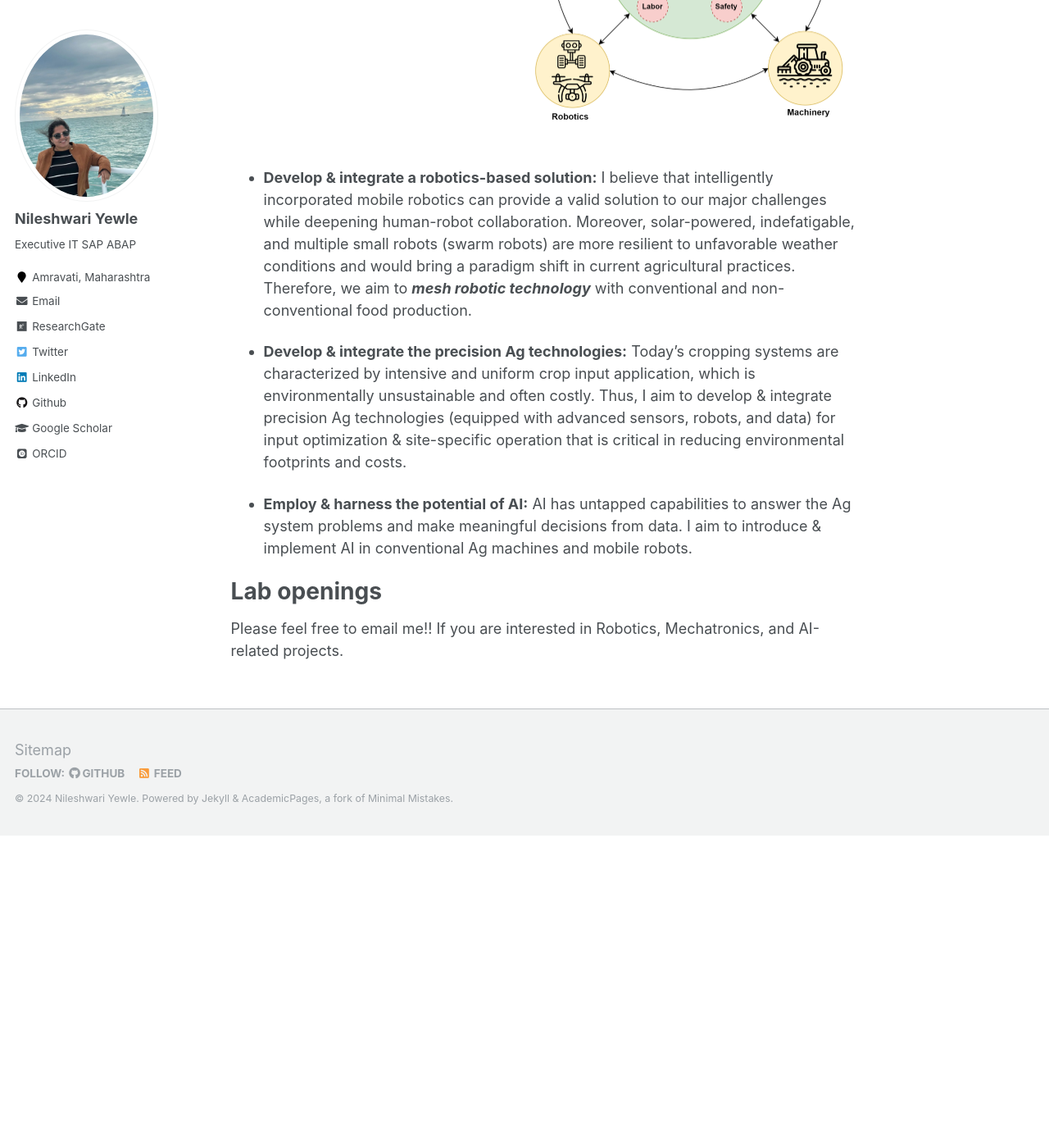
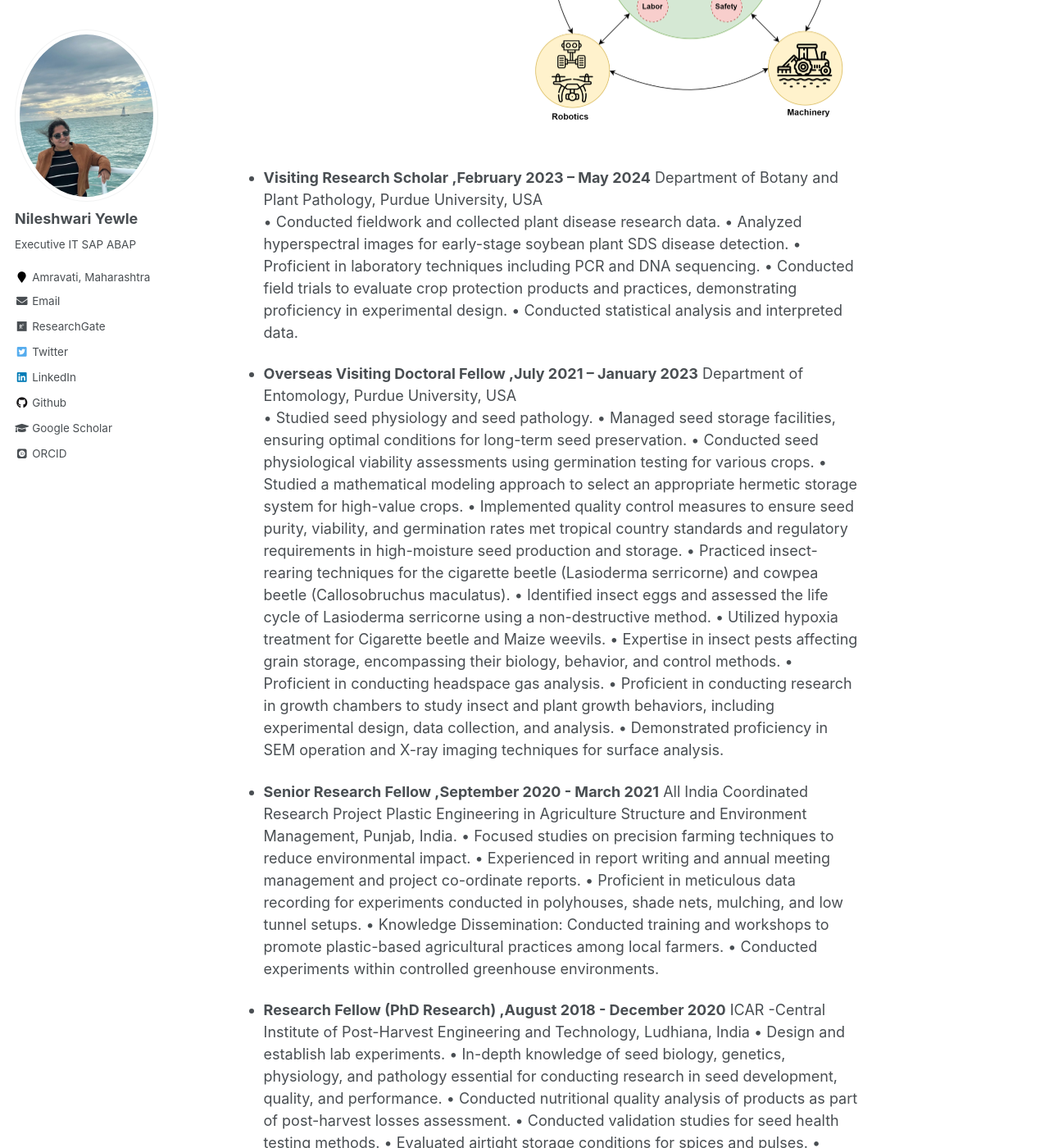
Before and after one commit to niluyewle/Myportfolio, a Jekyll site: the page built from _pages/about.md, in a window 1280 px wide and 1400 px high, scrolled down 844 px. Shown: the whole window at 82% size. Built offline with Jekyll 4.4.1, drawn with Linux system fonts in a browser that asks for light colours; some web fonts are replaced; before the commit the page ends 1863 px from its top, so only the background shows below that; some of the changed text lies outside the part shown.

Commit message:
Update about.md

```diff
--- a/_pages/about.md
+++ b/_pages/about.md
@@ -20,21 +20,79 @@ I am an Assistant Professor (tenure-Track) at the [Department of Biosystems Engi
 **Master of Technology** -- Agricultural Structures and Environmental Management    2015 – 2017
 <br/>
 **Bachelor of Technology** -- Agricultural Engineering          2011 - 2015
-# Research goals
+# Work Experience
 
 <p style='padding:0.0em; margin-left:0.0em; display: inline-block;'>
 <img src="/images/Vision.png" style="zoom:50%;  float:right; padding:0.8em"/>
 <br> I have professional experience as SAP Technical Consultant with experience on SAP Support projects. Experience includes technical developments, requirement gathering unit testing and documentation. SAP expertise SAP ABAP developments. Working experience on for custom developments:<br>
 </p>
 
-- **Develop & integrate a robotics-based solution:** I believe that intelligently incorporated mobile robotics can provide a valid solution to our major challenges while deepening human-robot collaboration. Moreover, solar-powered, indefatigable, and multiple small robots (swarm robots) are more resilient to unfavorable weather conditions and would bring a paradigm shift in current agricultural practices. Therefore, we aim to ***mesh robotic technology*** with conventional and non-conventional food production.
-
-- **Develop & integrate the precision Ag technologies:** Today's cropping systems are characterized by intensive and uniform crop input application, which is environmentally unsustainable and often costly. Thus, I aim to develop & integrate precision Ag technologies (equipped with advanced sensors, robots, and data) for input optimization & site-specific operation that is critical in reducing environmental footprints and costs.
+- **Visiting Research Scholar ,February 2023 – May 2024** Department of Botany and Plant Pathology, Purdue University, USA
+•	Conducted fieldwork and collected plant disease research data.
+•	Analyzed hyperspectral images for early-stage soybean plant SDS disease detection.
+•	Proficient in laboratory techniques including PCR and DNA sequencing.
+•	Conducted field trials to evaluate crop protection products and practices, demonstrating proficiency in experimental design.
+•	Conducted statistical analysis and interpreted data.
 
 
-- **Employ & harness the potential of AI:** AI has untapped capabilities to answer the Ag system problems and make meaningful decisions from data. I aim to introduce & implement AI in conventional Ag machines and mobile robots.
+
+- **Overseas Visiting Doctoral Fellow ,July 2021 – January 2023** Department of Entomology, Purdue University, USA
+•	Studied seed physiology and seed pathology.
+•	Managed seed storage facilities, ensuring optimal conditions for long-term seed preservation.
+•	Conducted seed physiological viability assessments using germination testing for various crops.
+•	Studied a mathematical modeling approach to select an appropriate hermetic storage system for high-value crops.
+•	Implemented quality control measures to ensure seed purity, viability, and germination rates met tropical country standards and regulatory requirements in high-moisture seed production and storage.
+•	Practiced insect-rearing techniques for the cigarette beetle (Lasioderma serricorne) and cowpea beetle (Callosobruchus maculatus).
+•	Identified insect eggs and assessed the life cycle of Lasioderma serricorne using a non-destructive method.
+•	Utilized hypoxia treatment for Cigarette beetle and Maize weevils.
+•	Expertise in insect pests affecting grain storage, encompassing their biology, behavior, and control methods.
+•	Proficient in conducting headspace gas analysis.
+•	Proficient in conducting research in growth chambers to study insect and plant growth behaviors, including experimental design, data collection, and analysis.
+•	Demonstrated proficiency in SEM operation and X-ray imaging techniques for surface analysis.
+
+
+
+- **Senior Research Fellow ,September 2020 - March 2021** All India Coordinated Research Project Plastic Engineering in Agriculture Structure and        Environment Management, Punjab, India.
+•	Focused studies on precision farming techniques to reduce environmental impact.
+•	Experienced in report writing and annual meeting management and project co-ordinate reports.
+•	Proficient in meticulous data recording for experiments conducted in polyhouses, shade nets, mulching, and low tunnel setups.
+•	Knowledge Dissemination: Conducted training and workshops to promote plastic-based agricultural practices among local farmers.
+•	Conducted experiments within controlled greenhouse environments.
+
+
+
+- **Research Fellow (PhD Research) ,August 2018 - December 2020** ICAR -Central Institute of Post-Harvest Engineering and Technology, Ludhiana, India
+•	Design and establish lab experiments.
+•	In-depth knowledge of seed biology, genetics, physiology, and pathology essential for conducting research in seed development, quality, and performance.
+•	Conducted nutritional quality analysis of products as part of post-harvest losses assessment.
+•	Conducted validation studies for seed health testing methods.
+•	Evaluated airtight storage conditions for spices and pulses.
+•	Conducted research on food packaging materials including PP, PVC, PET, and vacuum packaging.
+•	Proficient in food packaging analysis, emphasizing biological properties, barrier properties, and shelf life and storage assessments.
+•	Conducted comprehensive quality assessments, focusing on sensory attributes, to evaluate product quality.
+•	Proficient in microbial culture and isolation techniques.
+•	Skilled in solvent extraction techniques for compounds such as curcumin, oleoresins, proteins, and color analysis.
+•	Experienced in microbiological testing methods including PCR and plating techniques.
+•	Competent in conducting infrared spectroscopy and spectrophotometer analysis.
+•	Capable of comprehensive data collection, analysis, and interpretation.
+•	Proficient in mathematical modeling, including liner mix model and regression modeling for grain storage.
+•	Presented findings and recommendations to stakeholders for enhancing food security and quality control measures.
+•	Collaborated with multiple institutions to achieve research objectives.
+•	Skilled in analytical methods utilizing spectroscopic techniques.
+•	Published research in peer-reviewed journals.
+
+
+
+- **Teaching Assistant ,May 2017 to September 2017** All India Coordinated Research Project Plastic Engineering in Agriculture Structure and        Environment Management, Punjab, India.
+Department of Farm Structure, Dr. Ulhas Patil College of Agricultural Engineering and Technology, Jalgaon, Maharashtra, India
+•	Advised and mentored undergraduate and graduate students.
+•	Teaching, grading, lesson planning, mentoring.
+•	Conducting farmer training programs and guiding the adoption of new agricultural technologies.
+•	Worked with farmers closely for their crop improvement state program.
+
+
 
 
 Lab openings
 ======
-Please feel free to email me!! If you are interested in Robotics, Mechatronics, and AI-related projects.
+Please feel free to email me!! If you are interested in Agriculture engineering related projects.
```
